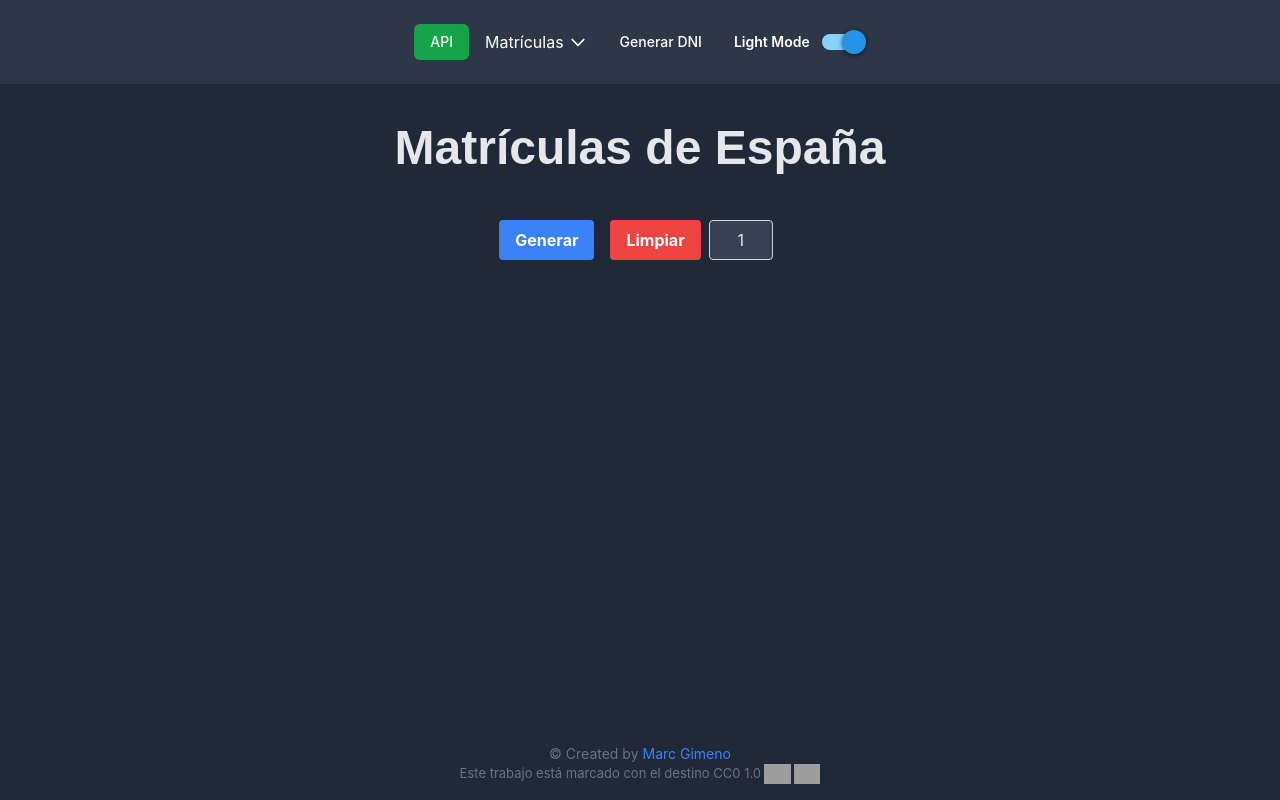
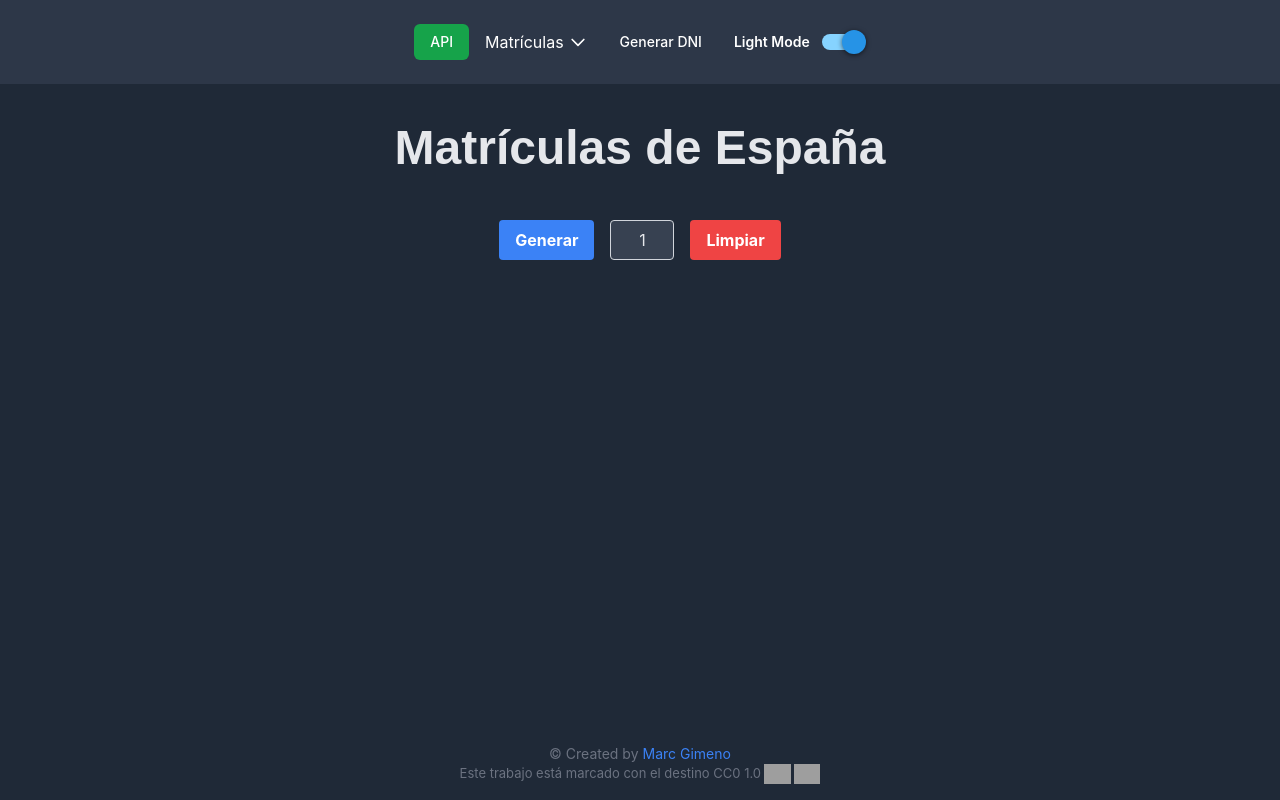
Before and after one commit to gimenomarc/Generador_de_matriculas_V2, a React (Create React App) app in the folder v2/: page /matriculas-espana in a window 1280 px wide. Built offline with nearby package versions, Linux system fonts and the light colour scheme; grey boxes are pictures that could not be loaded.

Commit message:
v2 interface ok matriculas

```diff
--- a/v2/src/Components/LicensePlateGenerator.js
+++ b/v2/src/Components/LicensePlateGenerator.js
@@ -53,20 +53,12 @@ const LicensePlateGenerator = ({ darkMode }) => {
       </h1>
       <div className="flex flex-col items-center mt-8">
         <div className="flex justify-center">
-          <div className="flex items-center">
           <button
             className={`transition duration-300 ease-in-out transform hover:-translate-y-0.5 hover:scale-105 bg-blue-500 hover:bg-blue-700 text-white font-bold py-2 px-4 rounded mt-4 mr-2 flex-grow ${darkMode ? 'dark-mode' : ''}`}
             onClick={generateLicensePlate}
           >
             Generar
           </button>
-            <button
-              className={`transition duration-300 ease-in-out transform hover:-translate-y-0.5 hover:scale-105 bg-red-500 hover:bg-red-700 text-white font-bold py-2 px-4 rounded mt-4 ml-2 flex-grow ${darkMode ? 'dark-mode' : ''}`}
-              onClick={clearLicensePlates}
-            >
-              Limpiar
-            </button>
-          </div>
           <div className="flex items-center">
             <input
               type="text"
@@ -89,8 +81,13 @@ const LicensePlateGenerator = ({ darkMode }) => {
               className={`border-gray-300 border rounded py-2 px-4 text-center mt-4 mx-2 ${darkMode ? 'text-gray-200 bg-gray-700' : 'text-gray-800 bg-white'}`}
               style={{ width: '4rem', height: '2.5rem' }}
             />
-
           </div>
+          <button
+            className={`transition duration-300 ease-in-out transform hover:-translate-y-0.5 hover:scale-105 bg-red-500 hover:bg-red-700 text-white font-bold py-2 px-4 rounded mt-4 ml-2 flex-grow ${darkMode ? 'dark-mode' : ''}`}
+            onClick={clearLicensePlates}
+          >
+            Limpiar
+          </button>
         </div>
         {licensePlates.length > 0 && (
           <div className="mt-4 w-full">
```
Lines whose indentation alone changed are shown as unchanged.
